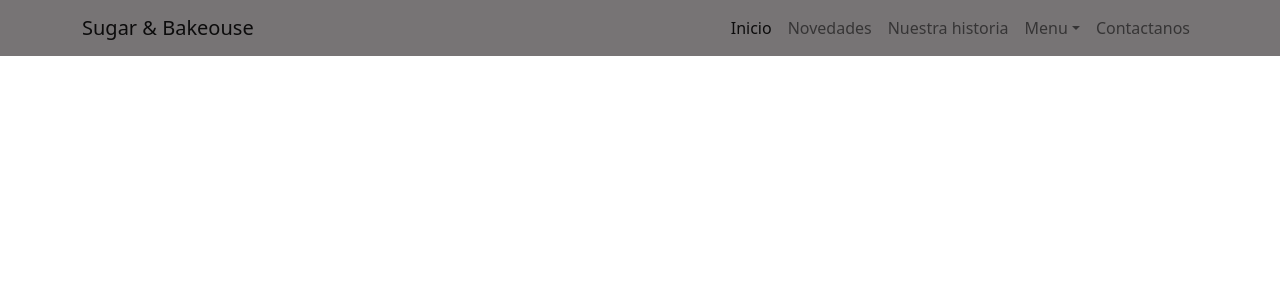
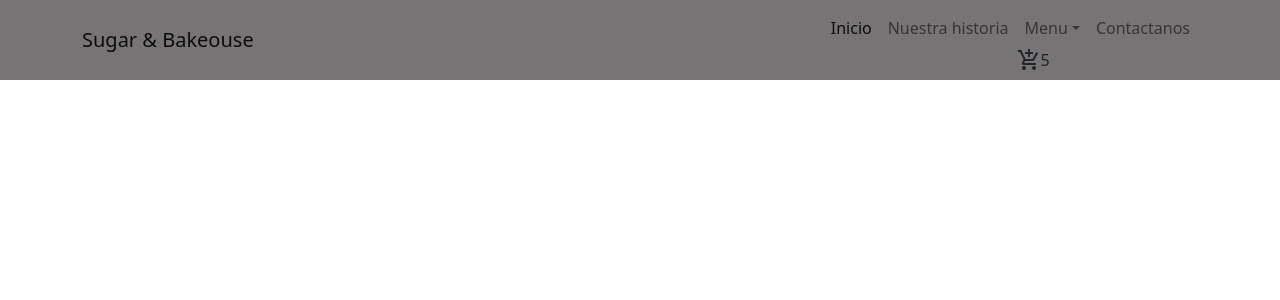
Before and after one commit to CristianPedrozo/sugarwebPedrozo, a React (Create React App) app: page / in a window 1280 px wide. Shown: the top 300 px of the page. Built offline with nearby package versions, Linux system fonts and the light colour scheme.

Commit message:
Se agrego un CartWidget

```diff
--- a/package.json
+++ b/package.json
@@ -3,6 +3,10 @@
   "version": "0.1.0",
   "private": true,
   "dependencies": {
+    "@emotion/react": "^11.6.0",
+    "@emotion/styled": "^11.6.0",
+    "@mui/icons-material": "^5.2.0",
+    "@mui/material": "^5.2.0",
     "@testing-library/jest-dom": "^5.15.0",
     "@testing-library/react": "^11.2.7",
     "@testing-library/user-event": "^12.8.3",
--- /dev/null
+++ b/src/compoments/navbar/CartWidget/CartWidget.css
@@ -0,0 +1,5 @@
+.WidgetShop{
+    display: flex;
+    align-items: rigth;
+    justify-content: rigth;
+}
--- /dev/null
+++ b/src/compoments/navbar/CartWidget/CartWidget.jsx
@@ -0,0 +1,13 @@
+import AddShoppingCartIcon from '@mui/icons-material/AddShoppingCart';
+import './CartWidget.css'
+
+const CartWidget = ({numCompra})=>{
+    return(
+        <div className="WidgetShop">
+            <AddShoppingCartIcon/>
+            {numCompra}
+        </div>
+
+    )
+}
+export default CartWidget
--- a/src/compoments/navbar/NavBar.jsx
+++ b/src/compoments/navbar/NavBar.jsx
@@ -1,4 +1,6 @@
 import './NavBar.css'
+import Shopwidget from './CartWidget/CartWidget'
+
 
 const NavBar = ()=>{
     return(
@@ -11,7 +13,6 @@
 					<div className="collapse navbar-collapse justify-content-end" id="navbarNavAltMarkup">
 						<div className="navbar-nav">
 							<a className="nav-link active" href="/#">Inicio</a>
-                            <a className="nav-link " href="/#">Novedades</a>
                             <a className="nav-link " href="/#">Nuestra historia</a>
                             <li className="nav-item dropdown">
 								<a className="nav-link dropdown-toggle" href="/#" id="navbarDropdownMenuLink" role="button" data-bs-toggle="dropdown" aria-expanded="false">
@@ -22,7 +23,7 @@
 									<li><a className="dropdown-item" href="/#">Almuerzos</a></li>
 									<li><a className="dropdown-item" href="/#">En todo momento</a></li>
 								</ul>
-
+								<Shopwidget numCompra={5}/>
 							</li>
                             <a className="nav-link " href="/#">Contactanos</a>
 						</div>
```
Also changed, not shown: src/compoments/navbar/CartWidget/shopicon.svg (added), 1 other file (tests, documents, lock files or other folders).
